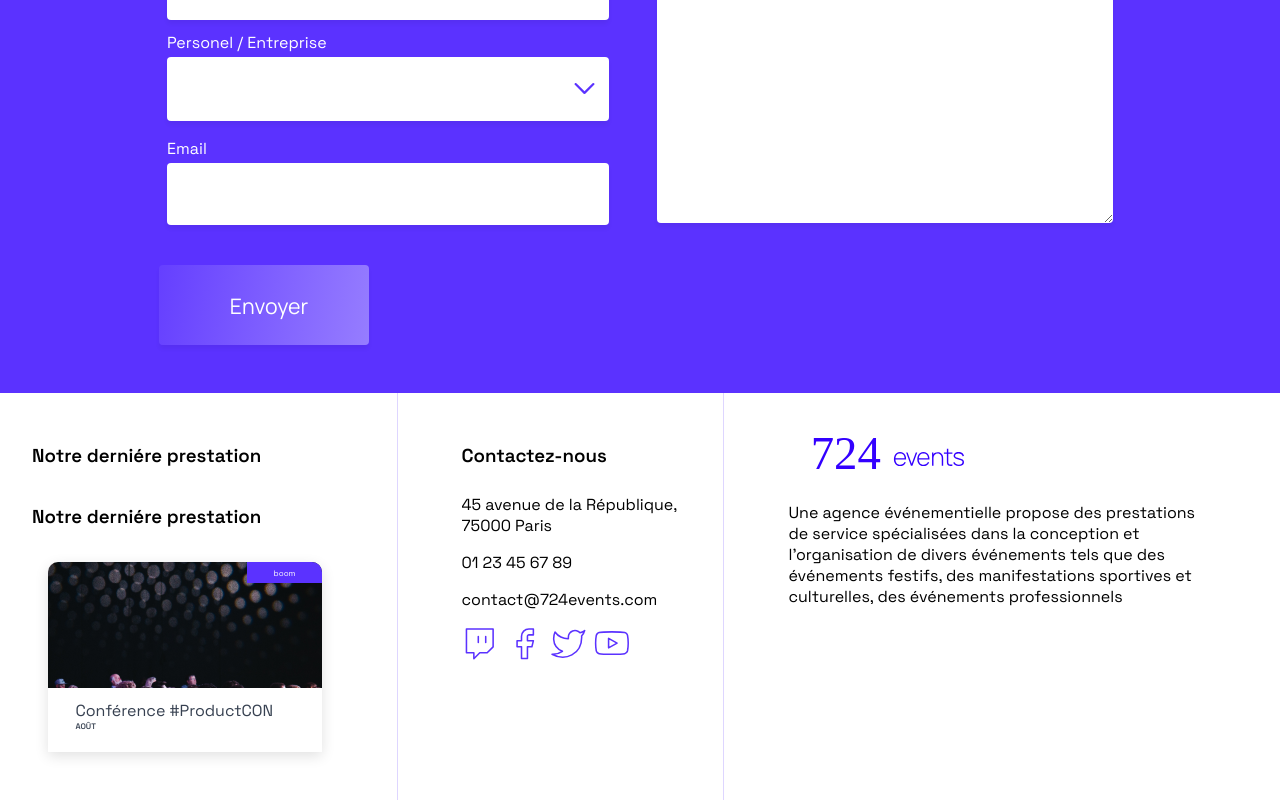
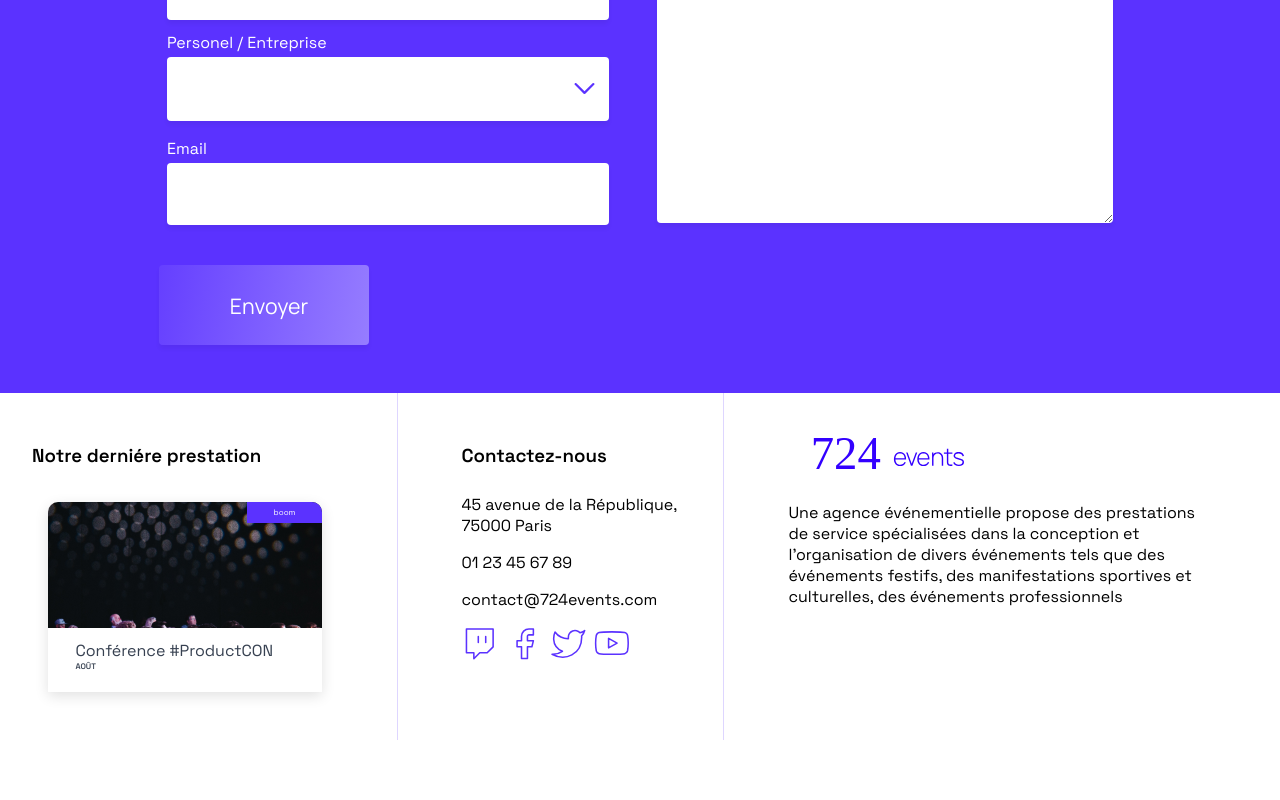
Before and after one commit to Omar-D100/Omar_Derouich_9_-724events_11.2024, a React (Create React App) app: page / in a window 1280 px wide. Shown: the part 5720-6520 px from the top of the page. After the commit the page ends 6460 px from the top, so only its background shows below. Built offline with nearby package versions, Linux system fonts and the light colour scheme.

Commit message:
footer image titre modification

```diff
--- a/src/pages/Home/index.js
+++ b/src/pages/Home/index.js
@@ -116,7 +116,6 @@ const Page = () => {
     <footer className="row">
       <div className="col presta">
         <h3>Notre derniére prestation</h3>
-        <h3>Notre derniére prestation</h3>
         {last && ( // verification si last est défini avant de rendre l'EventCard
           <EventCard
             imageSrc={last.cover}
```
